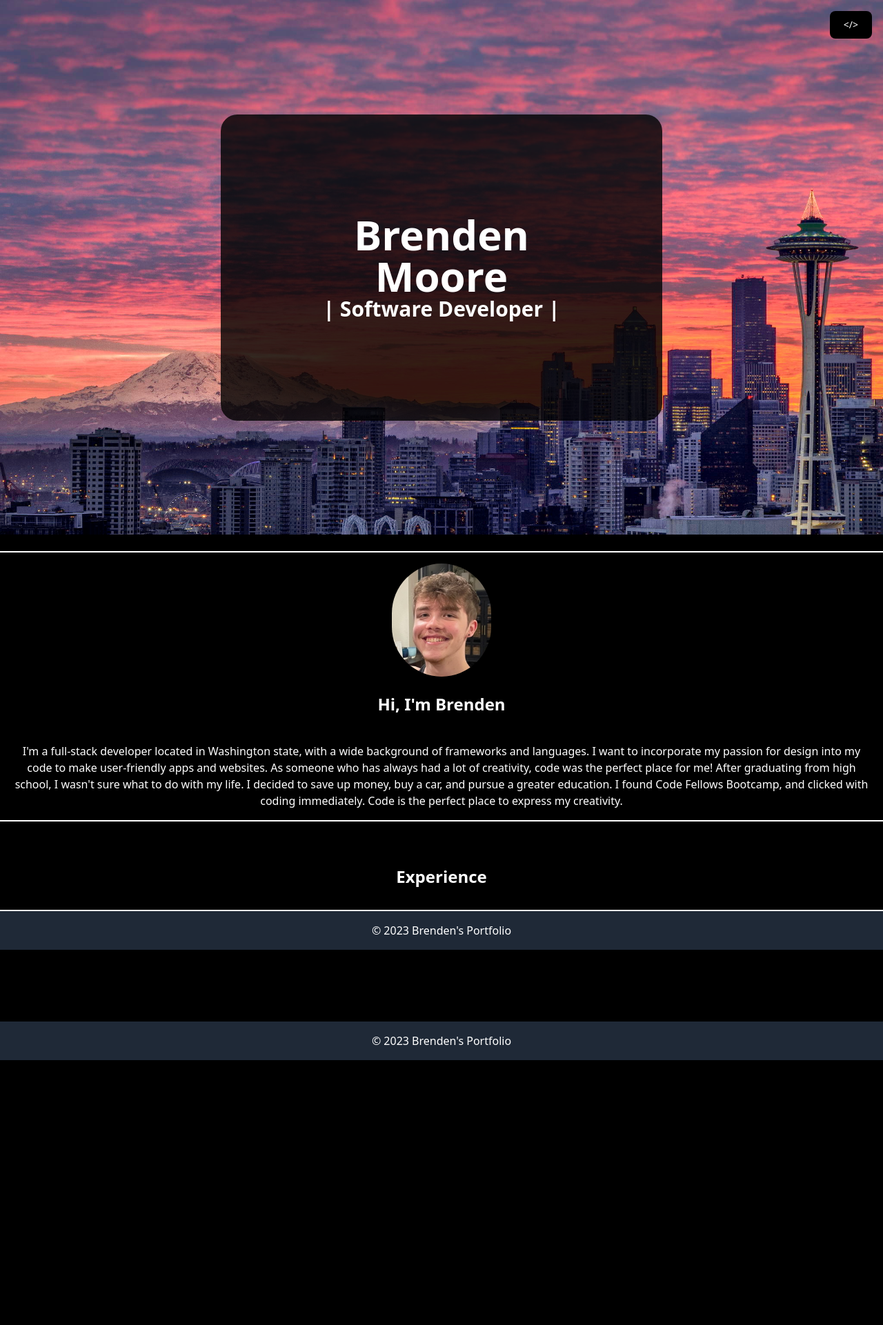
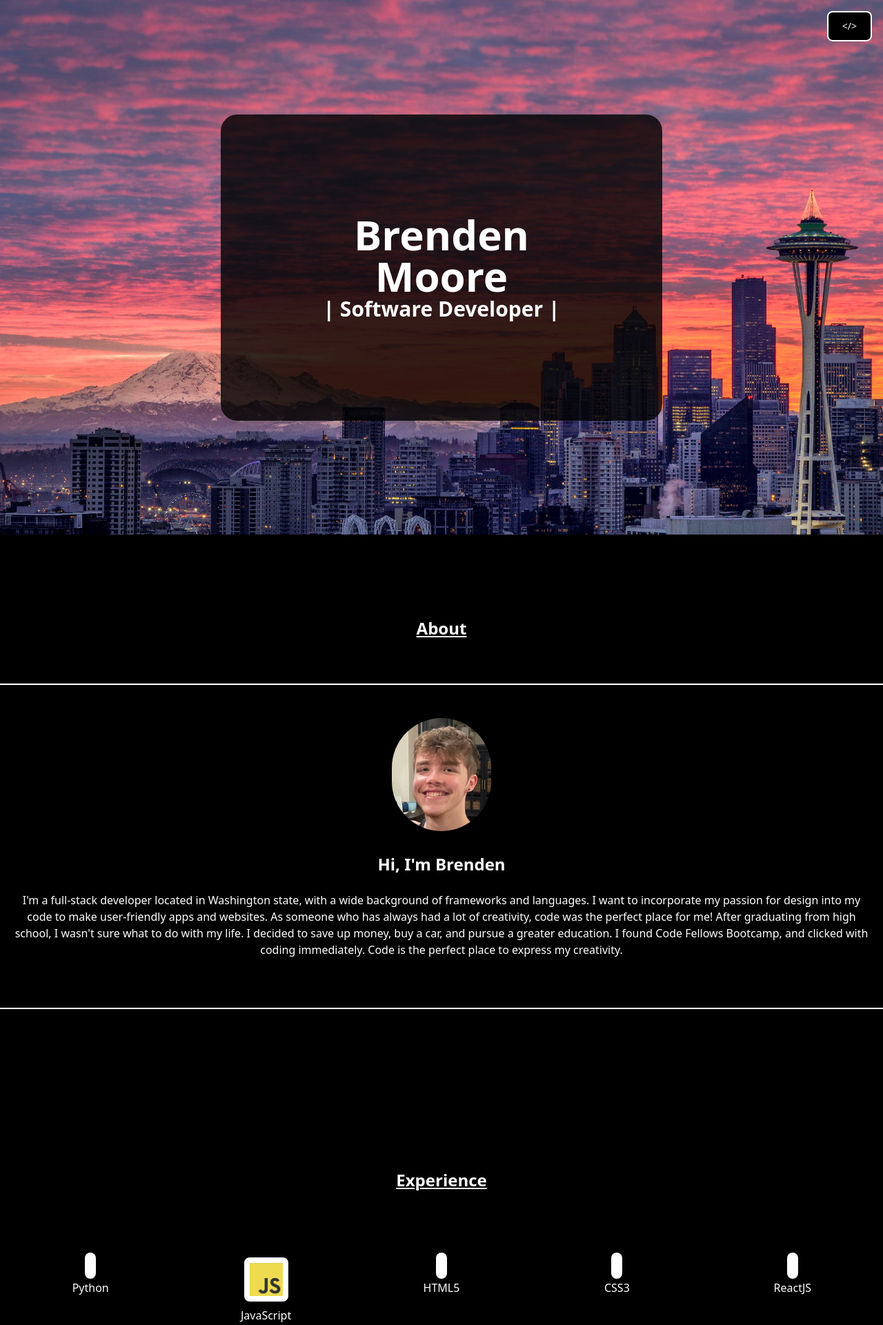
Before and after one commit to Brendeen/pro-portfolio, a Django app: page /contact in a window 1280 px wide. Shown: the top 1921 px of the page at 69% size. Before the commit the page ends 1537 px from the top, so only its background shows below. Run offline with Django 4.2, Linux system fonts and the light colour scheme; style sheets or scripts are compiled from the project's sources; some libraries are stand-ins or nearby versions.

Commit message:
added to experience, started contact

```diff
--- a/portfolio/templates/base.html
+++ b/portfolio/templates/base.html
@@ -40,7 +40,7 @@
     </div>
 
     <!-- Button in top right corner -->
-    <button class="text-white bg-black hover:bg-gray-800 ring-white focus:ring-2 ring-white focus:ring-opacity-100 font-medium rounded-lg text-sm px-5 py-2.5 dark:bg-blue-600 dark:hover:bg-blue-700 focus:outline-none dark:focus:ring-blue-800 fixed top-4 right-4" type="button" data-drawer-target="drawer-top-example" data-drawer-show="drawer-top-example" data-drawer-placement="top" aria-controls="drawer-top-example">
+    <button class="text-white bg-black hover:bg-gray-800 border-2 border-white focus:ring-2 ring-red-400 focus:border-red-400 focus:ring-opacity-100 font-medium rounded-lg text-sm px-5 py-2.5 fixed top-4 right-4" type="button" data-drawer-target="drawer-top-example" data-drawer-show="drawer-top-example" data-drawer-placement="top" aria-controls="drawer-top-example">
     &lt;/&gt;
     </button>
 
@@ -48,10 +48,10 @@
 
 
 <!-- drawer component -->
-<div id="drawer-top-example" class="flex justify-center fixed top-0 left-0 right-0 z-40 w-full p-4 transition-transform -translate-y-full bg-black dark:bg-gray-800" tabindex="-1" aria-labelledby="drawer-top-label">
+<section id="drawer-top-example" class="flex justify-center fixed top-0 left-0 right-0 z-40 w-full p-4 transition-transform -translate-y-full bg-black dark:bg-gray-800" tabindex="-1" aria-labelledby="drawer-top-label">
     <h5 id="drawer-top-label" class="inline-flex items-center mb-4 text-base font-semibold text-gray-500 dark:text-gray-400"><svg class="w-4 h-4 mr-2.5" aria-hidden="true" xmlns="http://www.w3.org/2000/svg" fill="currentColor" viewBox="0 0 20 20">
   </svg></h5>
-    <button type="button" data-drawer-hide="drawer-top-example" aria-controls="drawer-top-example" class="text-gray-400 bg-transparent hover:bg-gray-200 hover:text-gray-900 rounded-lg text-sm w-8 h-8 absolute top-2.5 right-2.5 inline-flex items-center justify-center dark:hover:bg-gray-600 dark:hover:text-white" >
+    <button type="button" data-drawer-hide="drawer-top-example" aria-controls="drawer-top-example" class="text-gray-400 bg-transparent hover:bg-gray-200 hover:text-gray-900 rounded-lg text-sm w-8 h-8 absolute top-2.5 right-2.5 inline-flex items-center justify-center" >
       <svg class="w-3 h-3" aria-hidden="true" xmlns="http://www.w3.org/2000/svg" fill="none" viewBox="0 0 14 14">
          <path stroke="currentColor" stroke-linecap="round" stroke-linejoin="round" stroke-width="2" d="m1 1 6 6m0 0 6 6M7 7l6-6M7 7l-6 6"/>
       </svg>
@@ -59,18 +59,20 @@
    </button>
    <div class="flex space-x-4">
        <p class="text-white bold text-lg top-4 left-4">Menu</p>
-       <a href="{% url 'home' %}" class="px-4 py-2 text-sm font-medium text-center text-gray-900 bg-white border border-gray-200 rounded-lg focus:outline-none hover:bg-gray-100 hover:text-gray-700 focus:z-10 focus:ring-4 focus:ring-red-400">About</a>
-       <a href="{% url 'home' %}" class="px-4 py-2 text-sm font-medium text-center text-gray-900 bg-white border border-gray-200 rounded-lg focus:outline-none hover:bg-gray-100 hover:text-gray-700 focus:z-10 focus:ring-4 focus:ring-red-400">Projects</a>
-       <a href="{% url 'home' %}" class="px-4 py-2 text-sm font-medium text-center text-gray-900 bg-white border border-gray-200 rounded-lg focus:outline-none hover:bg-gray-100 hover:text-gray-700 focus:z-10 focus:ring-4 focus:ring-red-400">Experience</a>
-       <a href="{% url 'home' %}" class="px-4 py-2 text-sm font-medium text-center text-gray-900 bg-white border border-gray-200 rounded-lg focus:outline-none hover:bg-gray-100 hover:text-gray-700 focus:z-10 focus:ring-4 focus:ring-red-400">Contact</a>
+       <a href="{% url 'home' %}" class="px-4 py-2 text-sm font-medium text-center text-gray-900 bg-white border border-gray-200 rounded-lg focus:outline-none hover:bg-gray-300 hover:text-gray-700 focus:z-10 focus:ring-4 focus:ring-red-400">About</a>
+       <a href="{% url 'home' %}" class="px-4 py-2 text-sm font-medium text-center text-gray-900 bg-white border border-gray-200 rounded-lg focus:outline-none hover:bg-gray-300 hover:text-gray-700 focus:z-10 focus:ring-4 focus:ring-red-400">Projects</a>
+       <a href="{% url 'home' %}" class="px-4 py-2 text-sm font-medium text-center text-gray-900 bg-white border border-gray-200 rounded-lg focus:outline-none hover:bg-gray-300 hover:text-gray-700 focus:z-10 focus:ring-4 focus:ring-red-400">Experience</a>
+       <a href="{% url 'home' %}" class="px-4 py-2 text-sm font-medium text-center text-gray-900 bg-white border border-gray-200 rounded-lg focus:outline-none hover:bg-gray-300 hover:text-gray-700 focus:z-10 focus:ring-4 focus:ring-red-400">Contact</a>
    </div>
-</div>
+</section>
+
 
 <!--about-->
-<section class="container mx-auto mt-6 p-4 bg-black  border-white border-t-2 border-b-2">
-    <img src="{% static 'images/bren.jpg' %}" alt="Brenden headshot" class="flex mx-auto my-auto rounded-full w-36">
-    <h2 class="text-2xl font-semibold text-center mb-4 text-white pt-6">Hi, I'm Brenden</h2>
-    <p class="text-white text-center pt-6">
+<h2 class="text-2xl font-semibold text-center underline mt-24 text-white pt-6">About</h2>
+<section class="container mx-auto mt-16 mb-48 p-4 bg-black border-white border-t-2 border-b-2">
+    <img src="{% static 'images/bren.jpg' %}" alt="Brenden headshot" class="flex mx-auto my-auto rounded-full mt-8 w-36">
+    <h2 class="text-2xl font-semibold text-center mt-8 text-white">Hi, I'm Brenden</h2>
+    <p class="text-white text-center pt-6 mb-14">
         I'm a full-stack developer located in Washington state, with a wide background of frameworks and languages.
         I want to incorporate my passion for design into my code to make user-friendly apps and websites. As someone who
         has always had a lot of creativity, code was the perfect place for me! After graduating from high school, I wasn't
@@ -79,18 +81,99 @@
     </p>
 </section>
 
+
 <!--experience-->
-<section class="container mx-auto mt-6 p-4 bg-black  border-white border-b-2">
-    <h2 class="text-2xl font-semibold text-center mb-4 text-white pt-6">Experience</h2>
-    <i class="ci ci-python ci-2x"></i>
-    <i class="ci ci-html5 ci-2x"></i>
-    <i class="ci ci-css3 ci-2x"></i>
-    <i class="ci ci-reactjs ci-2x"></i>
-    <i class="ci ci-nextjs ci-2x"></i>
-    <i class="ci ci-node ci-2x"></i>
-    <i class="ci ci-django ci-2x"></i>
-    <i class="ci ci-git ci-2x"></i>
+<section class="container mx-auto mt-24 mb-24 p-4 bg-black">
+    <h2 class="text-2xl font-semibold text-center underline mb-24 text-white pt-6">Experience</h2>
+    <div class="grid grid-cols-2 gap-6 md:grid-cols-5 mb-20">
+        <!-- Layer 1: Top Row -->
+        <div class="text-center mb-4">
+            <i class="ci ci-python ci-4x hover:animate-bounce animate-duration-500 bg-white rounded-lg p-2"></i>
+            <p class="mt-2 text-white">Python</p>
+        </div>
+
+        <div class="text-center mb-4">
+            <img src="{% static 'images/js.png' %}" alt="Javascript logo" class="w-16 h-16 mx-auto hover:animate-bounce animate-duration-500 bg-white rounded-lg p-2">
+            <p class="mt-2 text-white">JavaScript</p>
+        </div>
+
+        <div class="text-center mb-4">
+            <i class="ci ci-html5 ci-4x hover:animate-bounce animate-duration-500 bg-white rounded-lg p-2"></i>
+            <p class="mt-2 text-white">HTML5</p>
+        </div>
+
+        <div class="text-center mb-4">
+            <i class="ci ci-css3 ci-4x hover:animate-bounce animate-duration-500 bg-white rounded-lg p-2"></i>
+            <p class="mt-2 text-white">CSS3</p>
+        </div>
+
+        <div class="text-center mb-4">
+            <i class="ci ci-reactjs ci-4x hover:animate-bounce animate-duration-500 bg-white rounded-lg p-2"></i>
+            <p class="mt-2 text-white">ReactJS</p>
+        </div>
+
+        <!-- Layer 2: Middle Row -->
+        <div class="text-center mb-4">
+            <i class="ci ci-nextjs ci-4x hover:animate-bounce animate-duration-500 bg-white rounded-lg p-2"></i>
+            <p class="mt-2 text-white">Next.js</p>
+        </div>
+
+        <div class="text-center mb-4">
+            <i class="ci ci-node ci-4x hover:animate-bounce animate-duration-500 bg-white rounded-lg p-2"></i>
+            <p class="mt-2 text-white">Node.js</p>
+        </div>
+
+        <div class="text-center mb-4">
+            <i class="ci ci-django ci-4x hover:animate-bounce animate-duration-500 bg-white rounded-lg p-2"></i>
+            <p class="mt-2 text-white">Django</p>
+        </div>
+
+        <div class="text-center mb-4">
+            <img src="{% static 'images/github.png' %}" alt="Github logo" class="w-18 h-16 mx-auto hover:animate-bounce animate-duration-500 bg-white rounded-lg p-2">
+            <p class="mt-2 text-white">Github</p>
+        </div>
+
+        <div class="text-center mb-4">
+            <i class="ci ci-git ci-4x hover:animate-bounce animate-duration-500 bg-white rounded-lg p-2"></i>
+            <p class="mt-2 text-white">Git</p>
+        </div>
+
+        <!-- Layer 3: Bottom row -->
+        <div class="text-center mb-4">
+            <i class="ci ci-vercel ci-4x hover:animate-bounce animate-duration-500 bg-white rounded-lg p-2"></i>
+            <p class="mt-2 text-white">Vercel</p>
+        </div>
+
+        <div class="text-center mb-4">
+            <i class="ci ci-netlify ci-4x hover:animate-bounce animate-duration-500 bg-white rounded-lg p-2"></i>
+            <p class="mt-2 text-white">Netlify</p>
+        </div>
+
+        <div class="text-center mb-4">
+            <i class="ci ci-postgres ci-4x hover:animate-bounce animate-duration-500 bg-white rounded-lg p-2"></i>
+            <p class="mt-2 text-white">Postgres</p>
+        </div>
+
+<!--        write jupyter notebooks here too-->
+    </div>
 </section>
+
+
+<!--contact-->
+<section>
+    <h2 class="text-2xl font-semibold text-center underline mb-24 text-white pt-6">Contact</h2>
+
+    <label for="message" class="block mb-2 text-sm font-medium text-white">Your Name</label>
+    <textarea id="message" rows="4" class="block p-2.5 w-full text-sm text-gray-900 bg-gray-50 rounded-lg border border-gray-300 focus:ring-blue-500 focus:border-blue-500 " placeholder="Name..."></textarea>
+
+    <label for="message" class="block mb-2 text-sm font-medium text-white">Your Email</label>
+    <textarea id="message" rows="4" class="block p-2.5 w-full text-sm text-gray-900 bg-gray-50 rounded-lg border border-gray-300 focus:ring-blue-500 focus:border-blue-500 " placeholder="Email..."></textarea>
+
+    <label for="message" class="block mb-2 text-sm font-medium text-white">Your Message</label>
+    <textarea id="message" rows="4" class="block p-2.5 w-full text-sm text-gray-900 bg-gray-50 rounded-lg border border-gray-300 focus:ring-blue-500 focus:border-blue-500 " placeholder="Message..."></textarea>
+
+</section>
+
 
 <!--footer-->
 <footer class="bg-gray-800 text-white py-4 text-center">
@@ -101,6 +184,10 @@
     <i class="ci ci-discord ci-2x"></i>
 </footer>
 
+
+<!--credit too https://github.com/dheereshagrwal/colored-icons for icons-->
+
+
 {% block content %}
 {% endblock content %}
 
```
